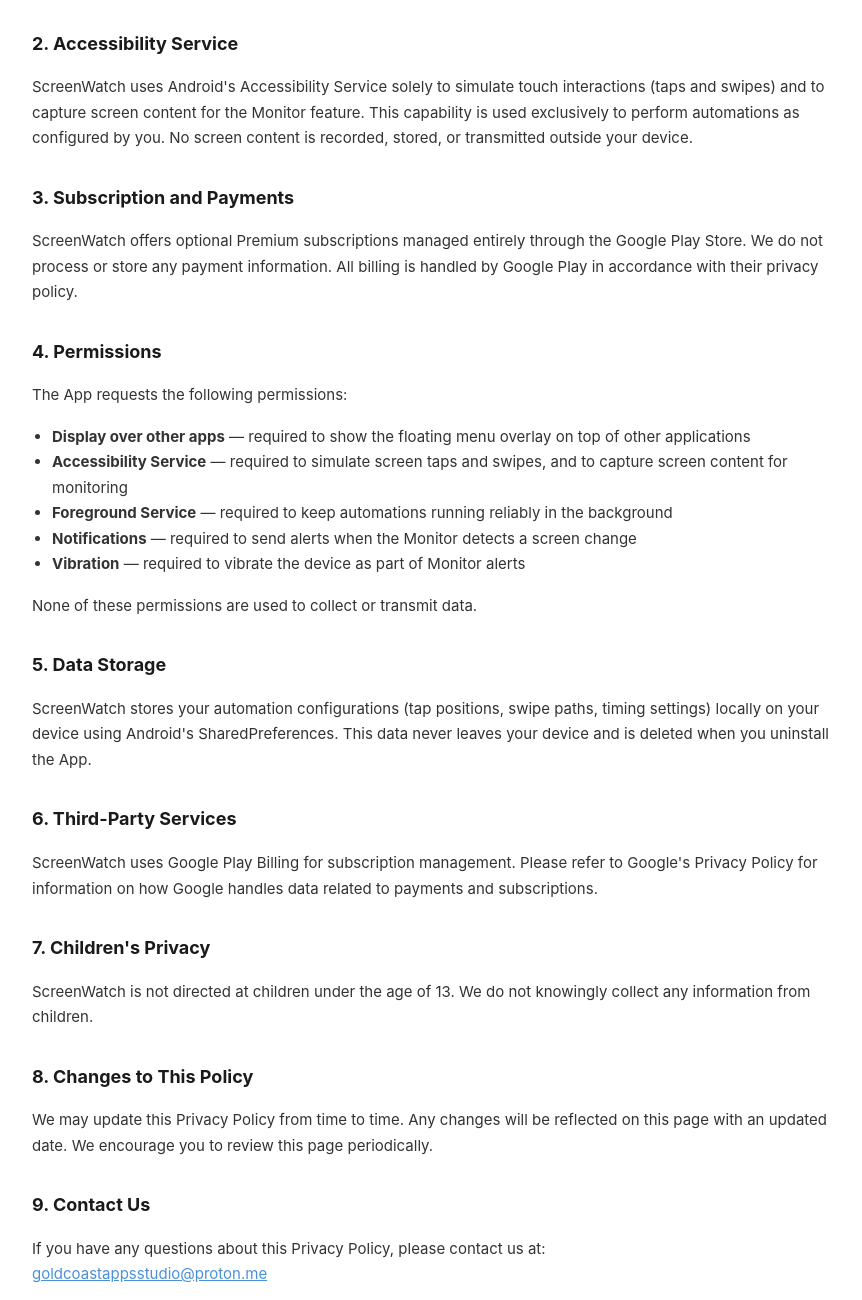
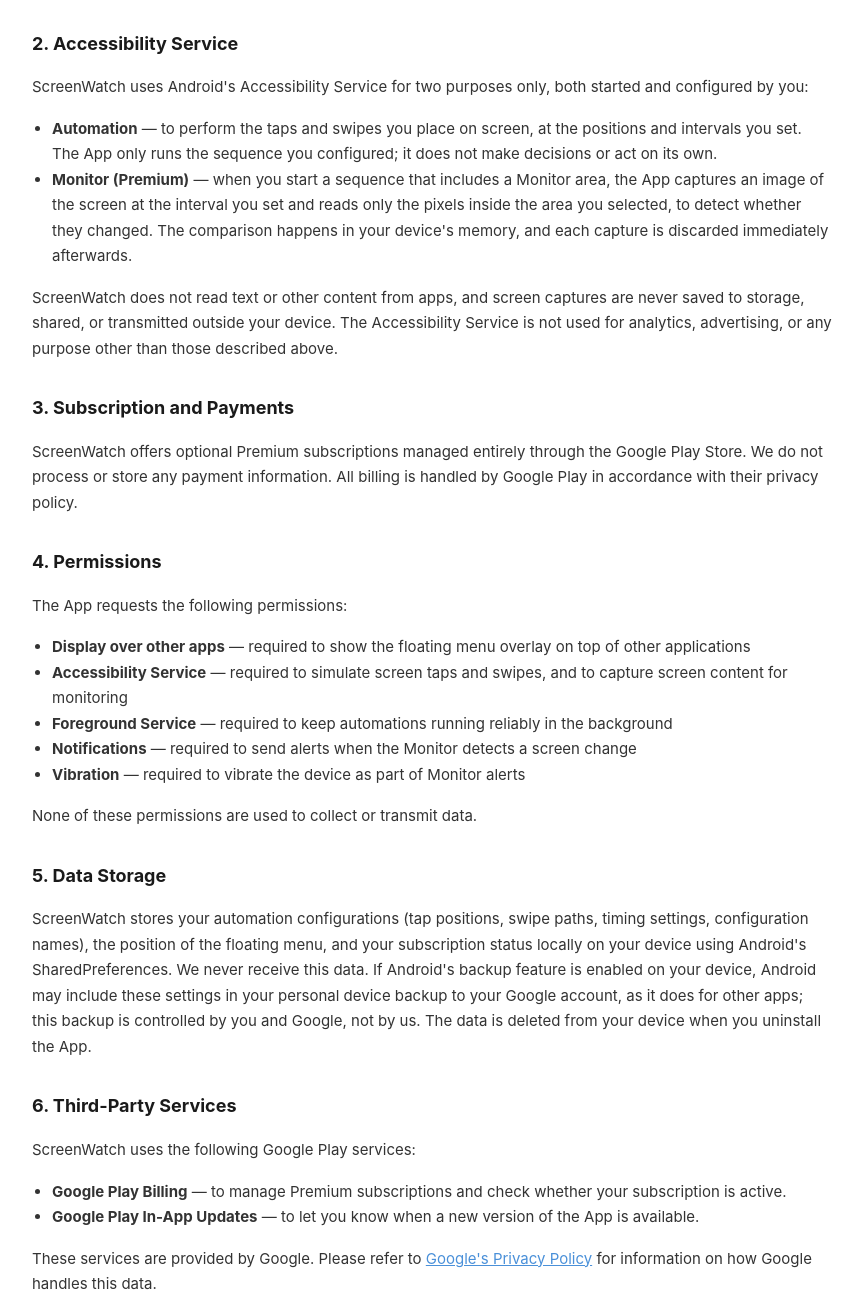
Before and after one commit to Wstreibel/screenwatch-privacy, a plain HTML site: page index.html in a window 1280 px wide. Shown: the part 500-1800 px from the top of the page, without its empty margins (208-1070 px from the left). Drawn offline with Linux system fonts and the light colour scheme.

Commit message:
Revise Privacy Policy with updated information
Updated the Privacy Policy to reflect the latest changes regarding data handling and subscription management.

```diff
--- a/index.html
+++ b/index.html
@@ -24,7 +24,7 @@
 <body>
 
 <h1>Privacy Policy</h1>
-<p class="date">Last updated: May 2025</p>
+<p class="date">Last updated: November 2026</p>
 
 <p>This Privacy Policy describes how Gold Coast Apps Studio ("we", "us", or "our") handles information in connection with the ScreenWatch mobile application ("App").</p>
 
@@ -40,7 +40,12 @@
 </ul>
 
 <h2>2. Accessibility Service</h2>
-<p>ScreenWatch uses Android's Accessibility Service solely to simulate touch interactions (taps and swipes) and to capture screen content for the Monitor feature. This capability is used exclusively to perform automations as configured by you. No screen content is recorded, stored, or transmitted outside your device.</p>
+<p>ScreenWatch uses Android's Accessibility Service for two purposes only, both started and configured by you:</p>
+<ul>
+    <li><strong>Automation</strong> — to perform the taps and swipes you place on screen, at the positions and intervals you set. The App only runs the sequence you configured; it does not make decisions or act on its own.</li>
+    <li><strong>Monitor (Premium)</strong> — when you start a sequence that includes a Monitor area, the App captures an image of the screen at the interval you set and reads only the pixels inside the area you selected, to detect whether they changed. The comparison happens in your device's memory, and each capture is discarded immediately afterwards.</li>
+</ul>
+<p>ScreenWatch does not read text or other content from apps, and screen captures are never saved to storage, shared, or transmitted outside your device. The Accessibility Service is not used for analytics, advertising, or any purpose other than those described above.</p>
 
 <h2>3. Subscription and Payments</h2>
 <p>ScreenWatch offers optional Premium subscriptions managed entirely through the Google Play Store. We do not process or store any payment information. All billing is handled by Google Play in accordance with their privacy policy.</p>
@@ -57,10 +62,15 @@
 <p>None of these permissions are used to collect or transmit data.</p>
 
 <h2>5. Data Storage</h2>
-<p>ScreenWatch stores your automation configurations (tap positions, swipe paths, timing settings) locally on your device using Android's SharedPreferences. This data never leaves your device and is deleted when you uninstall the App.</p>
+<p>ScreenWatch stores your automation configurations (tap positions, swipe paths, timing settings, configuration names), the position of the floating menu, and your subscription status locally on your device using Android's SharedPreferences. We never receive this data. If Android's backup feature is enabled on your device, Android may include these settings in your personal device backup to your Google account, as it does for other apps; this backup is controlled by you and Google, not by us. The data is deleted from your device when you uninstall the App.</p>
 
 <h2>6. Third-Party Services</h2>
-<p>ScreenWatch uses Google Play Billing for subscription management. Please refer to Google's Privacy Policy for information on how Google handles data related to payments and subscriptions.</p>
+<p>ScreenWatch uses the following Google Play services:</p>
+<ul>
+    <li><strong>Google Play Billing</strong> — to manage Premium subscriptions and check whether your subscription is active.</li>
+    <li><strong>Google Play In-App Updates</strong> — to let you know when a new version of the App is available.</li>
+</ul>
+<p>These services are provided by Google. Please refer to <a href="https://policies.google.com/privacy">Google's Privacy Policy</a> for information on how Google handles this data.</p>
 
 <h2>7. Children's Privacy</h2>
 <p>ScreenWatch is not directed at children under the age of 13. We do not knowingly collect any information from children.</p>
```
